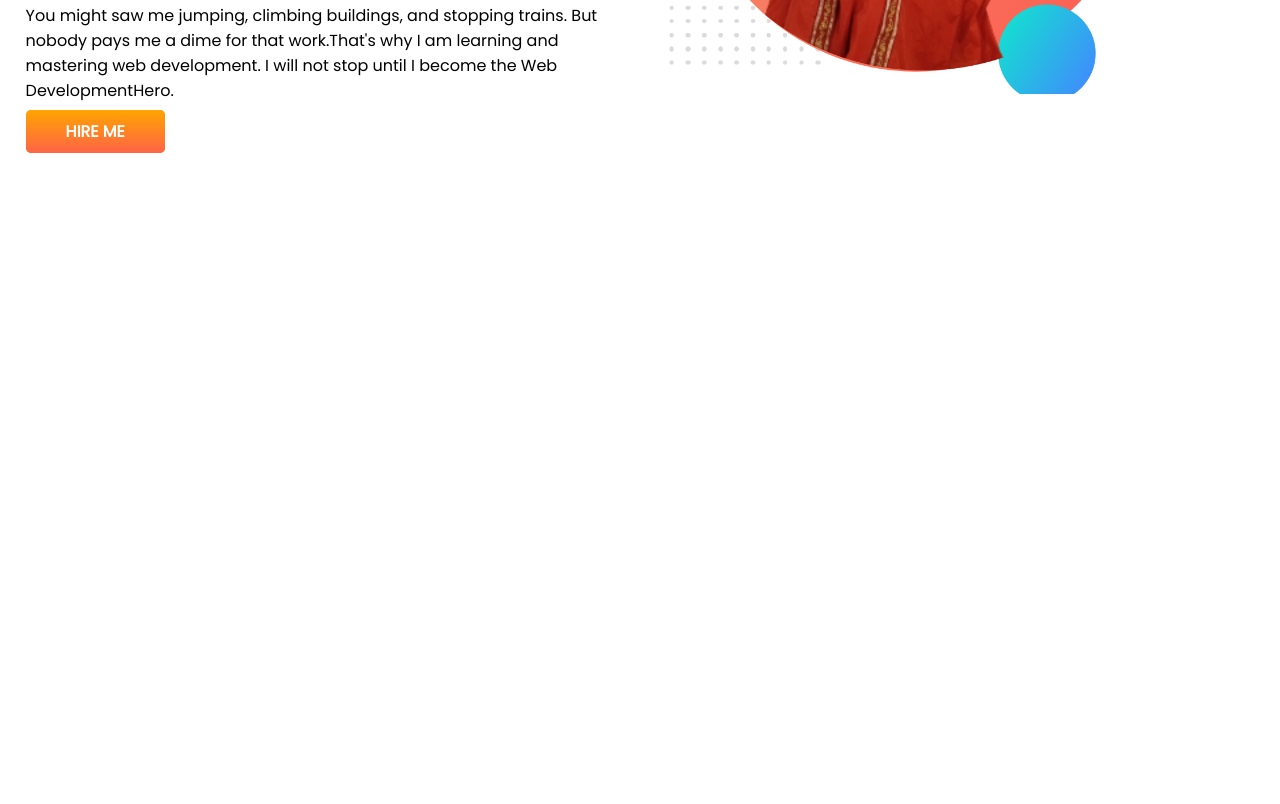
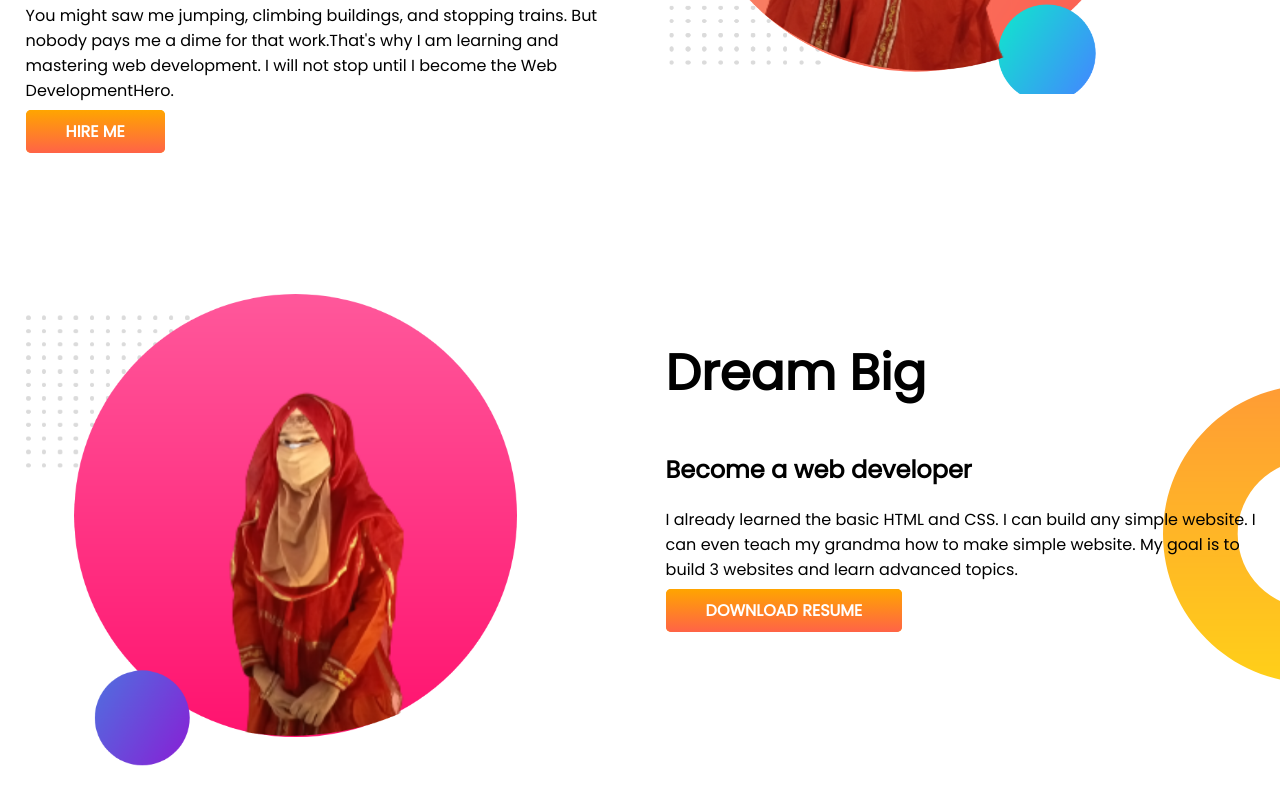
Before and after one commit to RamisaBinteAzad/My_Portfolio_Website, a plain HTML site: page index.html in a window 1280 px wide. Shown: the part 394-1198 px from the top of the page. Before the commit the page ends 800 px from the top, so only its background shows below. Drawn offline with Linux system fonts and the light colour scheme.

Commit message:
Dream Big added

```diff
--- a/index.html
+++ b/index.html
@@ -29,6 +29,22 @@
             <img src="my_images/my-image.png" alt="">
         </div>
     </section>
+    <section class="Dream-Big">
+        <div class="width">
+            <img src="my_images/mySecond_Image.png" alt="">
+        </div>
+        <div class="width">
+            <h1>Dream Big</h1>
+            <h2>Become a web developer</h2>
+            <p>I already learned the basic HTML and CSS. I can build any simple website. I can even teach my grandma how
+                to make simple website. My goal is to build 3 websites and learn advanced topics.</p>
+            <a class="link-button" target="_blank" href="https://www.linkedin.com/in/lamia-tasnim-58bb94231/">DOWNLOAD
+                RESUME</a>
+        </div>
+
+
+
+    </section>
 
 
 </body>
--- a/style.css
+++ b/style.css
@@ -13,6 +13,7 @@ h1 {
 
 section {
     display: flex;
+    margin-bottom: 150px;
 }
 
 .width {
@@ -40,3 +41,10 @@ section {
     background-image: url(my_images/top-banner.png);
     background-repeat: no-repeat;
 }
+
+.Dream-Big {
+    background-image: url(my_images/dream-bg.png);
+    background-repeat: no-repeat;
+    background-position: right;
+
+}
```
Also changed, not shown: my_images/dream-bg.png (added), my_images/mySecond_Image.png (added).
